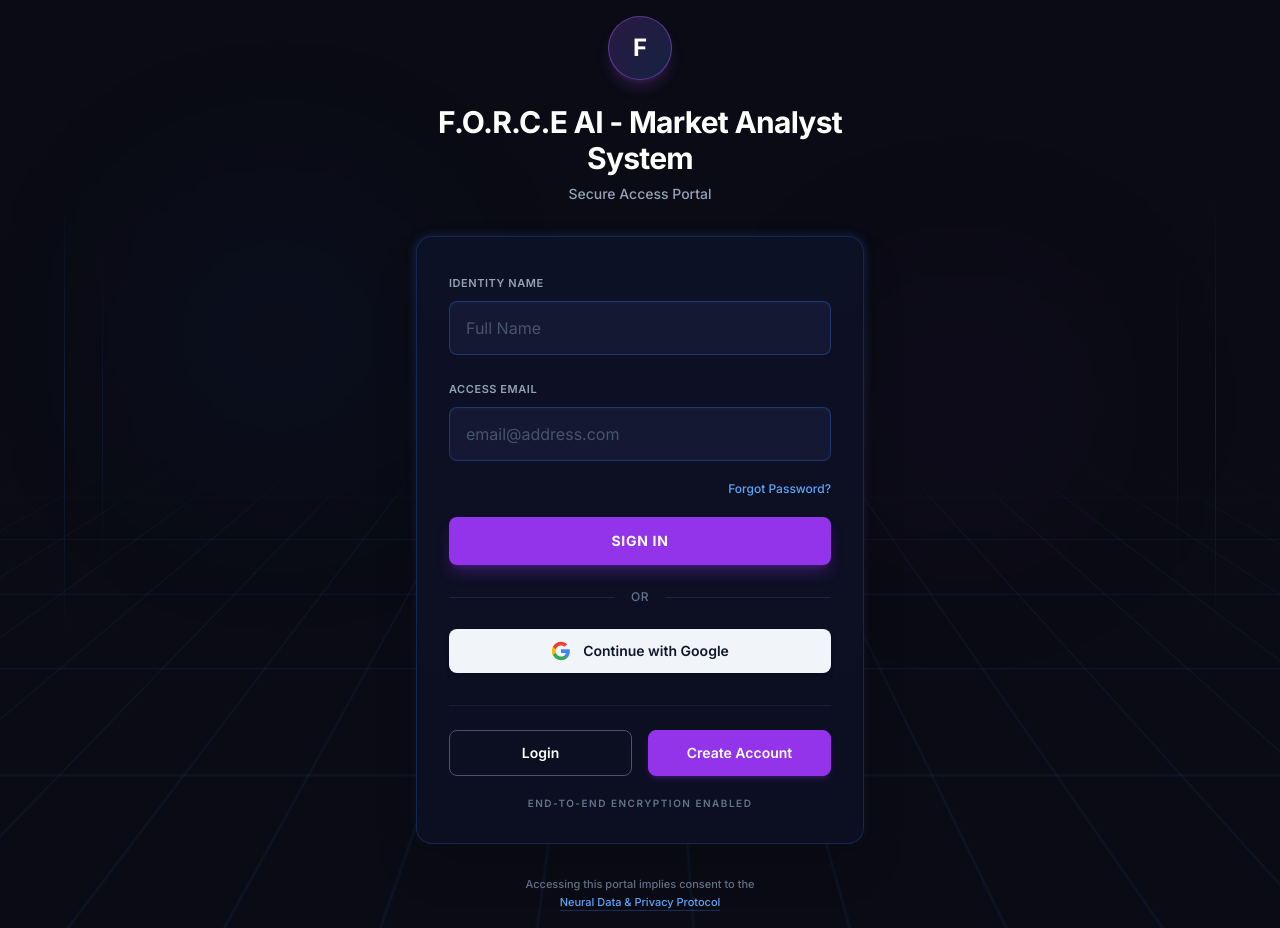
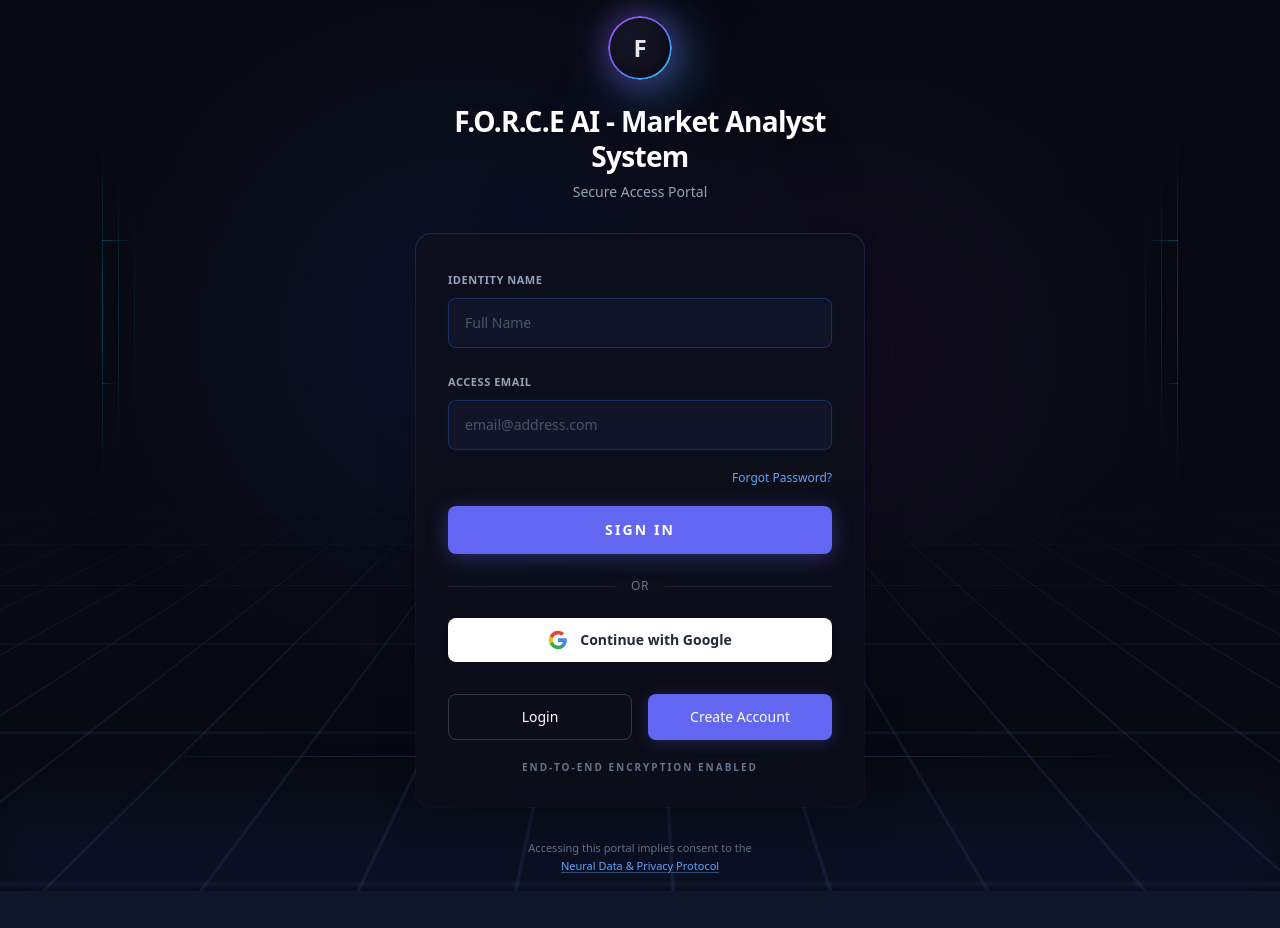
Before and after one commit to maazsajid158/F.OR.C.E-AI, a React (Vite) app: page / in a window 1280 px wide. After the commit the page ends 891 px from the top, so only its background shows below. Built offline with nearby package versions, Linux system fonts and the light colour scheme.

Commit message:
feat: redesign Signup component to match design specs
Implement exact design elements including background, grid floor, logo, form card, buttons, and text.

Co-authored-by: KHAWAJA MAAZ SAJID <136833569+maazsajid158@users.noreply.github.com>

```diff
--- a/components/Signup.tsx
+++ b/components/Signup.tsx
@@ -12,7 +12,6 @@ const Signup: React.FC<SignupProps> = ({ onSignup }) => {
   const handleSubmit = (e: React.FormEvent) => {
     e.preventDefault();
     setLoading(true);
-    // Simulate a high-end neural verification delay
     setTimeout(() => {
       onSignup();
     }, 1200);
@@ -26,65 +25,112 @@ const Signup: React.FC<SignupProps> = ({ onSignup }) => {
   };
 
   return (
-    <div className="min-h-screen bg-[#0a0b14] flex flex-col items-center justify-center p-4 relative overflow-hidden font-['Inter'] text-slate-200">
-      {/* Background Grid Effect */}
+    <div className="min-h-screen bg-[#080a12] flex flex-col items-center justify-center p-4 relative overflow-hidden font-sans text-slate-200">
+      {/* Background Effects */}
       <div className="absolute inset-0 overflow-hidden pointer-events-none">
-        {/* Ambient glow effects */}
-        <div className="absolute top-[20%] left-[10%] w-[300px] h-[300px] bg-blue-600/5 blur-[100px] rounded-full" />
-        <div className="absolute top-[30%] right-[15%] w-[250px] h-[250px] bg-purple-600/5 blur-[100px] rounded-full" />
+        {/* Ambient glow */}
+        <div className="absolute top-[15%] left-[20%] w-[400px] h-[400px] bg-blue-900/20 blur-[120px] rounded-full" />
+        <div className="absolute top-[20%] right-[20%] w-[350px] h-[350px] bg-purple-900/15 blur-[120px] rounded-full" />
+
+        {/* Left side geometric lines */}
+        <div className="absolute left-[8%] top-[15%] h-[40%]">
+          <div className="absolute left-0 top-0 w-px h-full bg-gradient-to-b from-transparent via-cyan-500/30 to-transparent" />
+          <div className="absolute left-4 top-[10%] w-px h-[80%] bg-gradient-to-b from-transparent via-cyan-500/20 to-transparent" />
+          <div className="absolute left-8 top-[20%] w-px h-[60%] bg-gradient-to-b from-transparent via-cyan-500/10 to-transparent" />
+          {/* Horizontal connectors */}
+          <div className="absolute left-0 top-[30%] w-8 h-px bg-gradient-to-r from-cyan-500/30 to-transparent" />
+          <div className="absolute left-0 top-[70%] w-4 h-px bg-gradient-to-r from-cyan-500/20 to-transparent" />
+        </div>
+
+        {/* Right side geometric lines */}
+        <div className="absolute right-[8%] top-[15%] h-[40%]">
+          <div className="absolute right-0 top-0 w-px h-full bg-gradient-to-b from-transparent via-cyan-500/30 to-transparent" />
+          <div className="absolute right-4 top-[10%] w-px h-[80%] bg-gradient-to-b from-transparent via-cyan-500/20 to-transparent" />
+          <div className="absolute right-8 top-[20%] w-px h-[60%] bg-gradient-to-b from-transparent via-cyan-500/10 to-transparent" />
+          {/* Horizontal connectors */}
+          <div className="absolute right-0 top-[30%] w-8 h-px bg-gradient-to-l from-cyan-500/30 to-transparent" />
+          <div className="absolute right-0 top-[70%] w-4 h-px bg-gradient-to-l from-cyan-500/20 to-transparent" />
+        </div>
 
         {/* 3D Perspective Grid Floor */}
         <div
-          className="absolute bottom-0 left-0 right-0 h-[50%]"
+          className="absolute bottom-0 left-0 right-0 h-[45%]"
           style={{
-            perspective: '500px',
+            perspective: '400px',
             perspectiveOrigin: '50% 0%',
           }}
         >
           <div
             className="absolute inset-0"
             style={{
-              transform: 'rotateX(60deg)',
+              transform: 'rotateX(65deg)',
               transformOrigin: 'top center',
               background: `
-                linear-gradient(90deg, rgba(59, 130, 246, 0.08) 1px, transparent 1px),
-                linear-gradient(0deg, rgba(59, 130, 246, 0.08) 1px, transparent 1px)
+                linear-gradient(90deg, rgba(100, 150, 255, 0.12) 1px, transparent 1px),
+                linear-gradient(0deg, rgba(100, 150, 255, 0.08) 1px, transparent 1px)
               `,
-              backgroundSize: '60px 60px',
-              maskImage: 'linear-gradient(to bottom, transparent 0%, black 20%, black 80%, transparent 100%)',
-              WebkitMaskImage: 'linear-gradient(to bottom, transparent 0%, black 20%, black 80%, transparent 100%)',
+              backgroundSize: '50px 50px',
+              maskImage: 'linear-gradient(to bottom, transparent 0%, rgba(0,0,0,0.5) 30%, black 60%, black 100%)',
+              WebkitMaskImage: 'linear-gradient(to bottom, transparent 0%, rgba(0,0,0,0.5) 30%, black 60%, black 100%)',
             }}
+          />
+          {/* Grid glow overlay */}
+          <div
+            className="absolute bottom-0 left-0 right-0 h-32 bg-gradient-to-t from-blue-900/20 to-transparent"
+            style={{ filter: 'blur(20px)' }}
           />
         </div>
 
-        {/* Subtle side architectural lines */}
-        <div className="absolute left-[5%] top-[20%] bottom-[30%] w-px bg-gradient-to-b from-transparent via-blue-500/20 to-transparent" />
-        <div className="absolute left-[8%] top-[25%] bottom-[35%] w-px bg-gradient-to-b from-transparent via-blue-500/10 to-transparent" />
-        <div className="absolute right-[5%] top-[20%] bottom-[30%] w-px bg-gradient-to-b from-transparent via-blue-500/20 to-transparent" />
-        <div className="absolute right-[8%] top-[25%] bottom-[35%] w-px bg-gradient-to-b from-transparent via-blue-500/10 to-transparent" />
+        {/* Bottom horizon glow */}
+        <div className="absolute bottom-[15%] left-1/2 -translate-x-1/2 w-[80%] h-px bg-gradient-to-r from-transparent via-blue-400/40 to-transparent" />
       </div>
 
-      <div className="w-full max-w-md relative z-10 animate-in fade-in slide-in-from-bottom-6 duration-1000">
+      <div className="w-full max-w-md relative z-10">
         {/* Logo Section */}
         <div className="text-center mb-8">
-          {/* Circular Logo with Purple Ring */}
+          {/* Circular Logo with Purple/Cyan Ring */}
           <div className="inline-flex items-center justify-center mb-6 relative">
-            <div className="w-16 h-16 rounded-full bg-gradient-to-br from-purple-500/20 to-blue-500/20 flex items-center justify-center border border-purple-500/50 shadow-lg shadow-purple-500/20">
-              <span className="text-2xl font-bold text-white">F</span>
+            {/* Outer glow */}
+            <div className="absolute inset-0 w-20 h-20 rounded-full bg-gradient-to-br from-purple-500/40 to-cyan-500/40 blur-xl" />
+            {/* Ring */}
+            <div
+              className="relative w-16 h-16 rounded-full flex items-center justify-center"
+              style={{
+                background: 'linear-gradient(135deg, #1a1a2e 0%, #0d0d1a 100%)',
+                boxShadow: '0 0 30px rgba(139, 92, 246, 0.3), inset 0 0 20px rgba(0,0,0,0.5)',
+              }}
+            >
+              {/* Gradient border */}
+              <div
+                className="absolute inset-0 rounded-full p-[2px]"
+                style={{
+                  background: 'linear-gradient(135deg, #a855f7 0%, #6366f1 50%, #22d3ee 100%)',
+                  WebkitMask: 'linear-gradient(#fff 0 0) content-box, linear-gradient(#fff 0 0)',
+                  WebkitMaskComposite: 'xor',
+                  maskComposite: 'exclude',
+                }}
+              />
+              <span className="text-2xl font-bold text-white/90">F</span>
             </div>
           </div>
-          <h1 className="text-2xl md:text-3xl font-bold text-white tracking-tight mb-2">
-            F.O.R.C.E AI - Market Analyst System
+
+          <h1 className="text-2xl md:text-[28px] font-bold text-white tracking-tight mb-2 leading-tight">
+            F.O.R.C.E AI - Market Analyst<br />System
           </h1>
-          <p className="text-slate-400 text-sm font-medium">Secure Access Portal</p>
+          <p className="text-slate-400 text-sm">Secure Access Portal</p>
         </div>
 
         {/* Auth Card */}
         <div className="relative">
-          {/* Card glow effect */}
-          <div className="absolute -inset-px bg-gradient-to-b from-blue-500/20 via-purple-500/10 to-blue-500/5 rounded-2xl blur-sm" />
+          {/* Card border glow */}
+          <div
+            className="absolute -inset-[1px] rounded-2xl opacity-60"
+            style={{
+              background: 'linear-gradient(180deg, rgba(100, 150, 255, 0.3) 0%, rgba(139, 92, 246, 0.15) 50%, rgba(100, 150, 255, 0.1) 100%)',
+            }}
+          />
 
-          <div className="relative bg-[#0d1023]/90 backdrop-blur-xl border border-blue-500/20 p-8 rounded-2xl shadow-2xl">
+          <div className="relative bg-[#0c0e1a]/95 backdrop-blur-xl rounded-2xl p-8 shadow-2xl">
             <form onSubmit={handleSubmit} className="space-y-5">
               <div className="space-y-2">
                 <label className="text-[11px] font-semibold text-slate-400 uppercase tracking-wider">
@@ -96,7 +142,10 @@ const Signup: React.FC<SignupProps> = ({ onSignup }) => {
                   value={name}
                   onChange={(e) => setName(e.target.value)}
                   placeholder="Full Name"
-                  className="w-full bg-[#141832] border border-blue-500/30 rounded-lg px-4 py-3.5 text-white focus:ring-2 focus:ring-blue-500/40 focus:border-blue-500/50 outline-none transition-all placeholder:text-slate-600 shadow-inner shadow-blue-500/5"
+                  className="w-full bg-[#12152a] border border-blue-500/25 rounded-lg px-4 py-3.5 text-white focus:ring-2 focus:ring-blue-500/30 focus:border-blue-500/40 outline-none transition-all placeholder:text-slate-600 text-sm"
+                  style={{
+                    boxShadow: 'inset 0 1px 3px rgba(0,0,0,0.3), 0 0 10px rgba(59, 130, 246, 0.05)',
+                  }}
                 />
               </div>
 
@@ -110,7 +159,10 @@ const Signup: React.FC<SignupProps> = ({ onSignup }) => {
                   value={email}
                   onChange={(e) => setEmail(e.target.value)}
                   placeholder="email@address.com"
-                  className="w-full bg-[#141832] border border-blue-500/30 rounded-lg px-4 py-3.5 text-white focus:ring-2 focus:ring-blue-500/40 focus:border-blue-500/50 outline-none transition-all placeholder:text-slate-600 shadow-inner shadow-blue-500/5"
+                  className="w-full bg-[#12152a] border border-blue-500/25 rounded-lg px-4 py-3.5 text-white focus:ring-2 focus:ring-blue-500/30 focus:border-blue-500/40 outline-none transition-all placeholder:text-slate-600 text-sm"
+                  style={{
+                    boxShadow: 'inset 0 1px 3px rgba(0,0,0,0.3), 0 0 10px rgba(59, 130, 246, 0.05)',
+                  }}
                 />
               </div>
 
@@ -123,7 +175,10 @@ const Signup: React.FC<SignupProps> = ({ onSignup }) => {
               <button
                 type="submit"
                 disabled={loading}
-                className="w-full bg-purple-600 hover:bg-purple-500 text-white font-bold py-3.5 rounded-lg transition-all shadow-lg shadow-purple-600/30 flex items-center justify-center gap-3 active:scale-[0.98] disabled:opacity-50 uppercase tracking-wider text-sm"
+                className="w-full bg-[#6366f1] hover:bg-[#7c7ff2] text-white font-bold py-3.5 rounded-lg transition-all flex items-center justify-center gap-3 disabled:opacity-50 uppercase tracking-[0.15em] text-sm"
+                style={{
+                  boxShadow: '0 4px 20px rgba(99, 102, 241, 0.35)',
+                }}
               >
                 {loading ? (
                   <div className="flex items-center gap-2">
@@ -139,10 +194,10 @@ const Signup: React.FC<SignupProps> = ({ onSignup }) => {
             {/* Divider */}
             <div className="relative my-6">
               <div className="absolute inset-0 flex items-center">
-                <div className="w-full border-t border-slate-700/50"></div>
+                <div className="w-full border-t border-slate-700/40"></div>
               </div>
               <div className="relative flex justify-center text-xs uppercase">
-                <span className="bg-[#0d1023] px-4 text-slate-500 font-medium tracking-wider">Or</span>
+                <span className="bg-[#0c0e1a] px-4 text-slate-500 font-medium tracking-wider">Or</span>
               </div>
             </div>
 
@@ -151,7 +206,7 @@ const Signup: React.FC<SignupProps> = ({ onSignup }) => {
               type="button"
               onClick={handleGoogleLogin}
               disabled={loading}
-              className="w-full bg-slate-100 hover:bg-white text-slate-900 font-semibold py-3 rounded-lg transition-all shadow-md flex items-center justify-center gap-3 active:scale-[0.98] disabled:opacity-50"
+              className="w-full bg-white hover:bg-gray-50 text-slate-800 font-semibold py-3 rounded-lg transition-all shadow-md flex items-center justify-center gap-3 disabled:opacity-50"
             >
               <svg className="w-5 h-5" viewBox="0 0 24 24">
                 <path
@@ -175,22 +230,25 @@ const Signup: React.FC<SignupProps> = ({ onSignup }) => {
             </button>
 
             {/* Login / Create Account Buttons */}
-            <div className="mt-8 pt-6 border-t border-slate-700/30 flex flex-col items-center gap-5">
+            <div className="mt-8 flex flex-col items-center gap-5">
               <div className="grid grid-cols-2 gap-4 w-full">
                 <button
                   type="button"
-                  className="w-full bg-transparent hover:bg-slate-800/50 border border-slate-600 text-white text-sm font-semibold py-3 rounded-lg transition-all"
+                  className="w-full bg-transparent hover:bg-slate-800/30 border border-slate-600/60 text-white text-sm font-medium py-3 rounded-lg transition-all"
                 >
                   Login
                 </button>
                 <button
                   type="button"
-                  className="w-full bg-purple-600 hover:bg-purple-500 border border-purple-600 text-white text-sm font-semibold py-3 rounded-lg transition-all shadow-md shadow-purple-600/20"
+                  className="w-full bg-[#6366f1] hover:bg-[#7c7ff2] text-white text-sm font-medium py-3 rounded-lg transition-all"
+                  style={{
+                    boxShadow: '0 2px 15px rgba(99, 102, 241, 0.25)',
+                  }}
                 >
                   Create Account
                 </button>
               </div>
-              <p className="text-[10px] text-slate-500 font-semibold uppercase tracking-[0.15em]">
+              <p className="text-[10px] text-slate-500 font-semibold uppercase tracking-[0.2em]">
                 End-to-End Encryption Enabled
               </p>
             </div>
@@ -198,9 +256,9 @@ const Signup: React.FC<SignupProps> = ({ onSignup }) => {
         </div>
 
         {/* Footer */}
-        <p className="text-center mt-8 text-slate-500 text-[11px] font-medium leading-relaxed">
-          Accessing this portal implies consent to the <br/>
-          <button className="text-blue-400 hover:text-blue-300 underline decoration-blue-500/30 underline-offset-4 transition-colors">
+        <p className="text-center mt-8 text-slate-500 text-[11px] leading-relaxed">
+          Accessing this portal implies consent to the<br />
+          <button className="text-blue-400 hover:text-blue-300 underline decoration-blue-400/40 underline-offset-2 transition-colors">
             Neural Data &amp; Privacy Protocol
           </button>
         </p>
```
